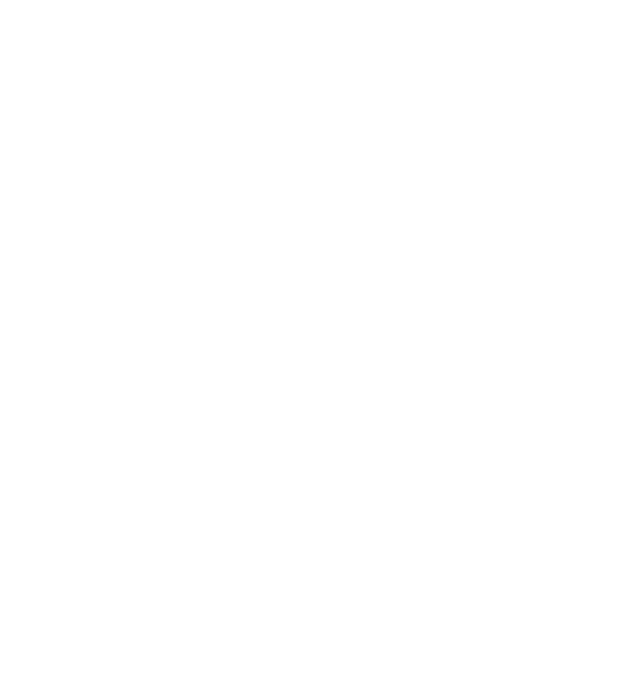
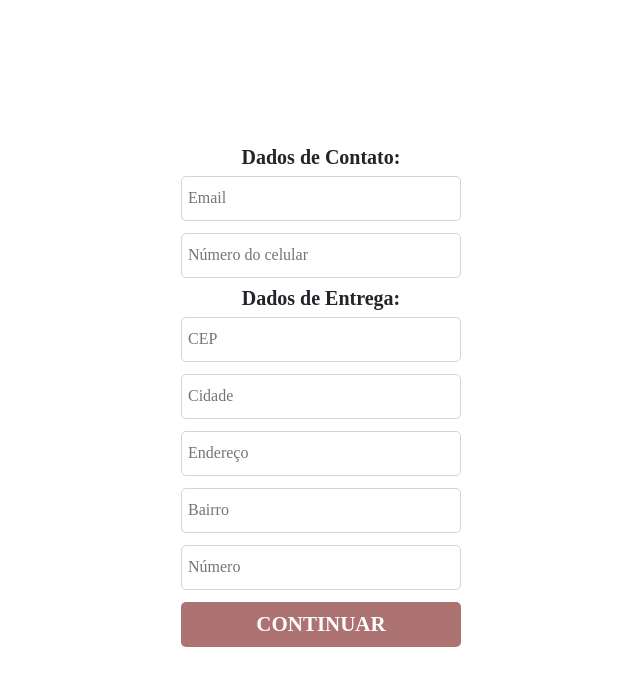
Before and after one commit to rudarabello/projeto14-boot-style-front, a React (Create React App) app: page /checkout in a window 1280 px wide. Before the commit this address had no page. Shown: the top 686 px of the page, without its empty margins (319-959 px from the left). Built offline with nearby package versions, Linux system fonts and the light colour scheme.

Commit message:
Tela de checkout pronta

```diff
--- a/src/App.js
+++ b/src/App.js
@@ -4,6 +4,7 @@
 import Home from "../src/components/Home"
 import RegisterScreen from "./components/RegisterScreen";
 import Login from "../src/components/Login"
+import CheckoutScreen from "./components/CheckoutScreen";
 
 
 export default function App() {
@@ -15,6 +16,7 @@
                     <Route path="/" element={<Home />} />
                     <Route path="/login" element={<Login />} />
                     <Route path="/cadastro" element={<RegisterScreen />} />
+                    <Route path="/checkout" element={<CheckoutScreen />} />
                 </Routes>
             </BrowserRouter>
         </Context.Provider>
--- /dev/null
+++ b/src/components/CheckoutScreen.js
@@ -0,0 +1,171 @@
+import React, { useEffect, useState } from 'react';
+import styled from 'styled-components';
+import { Link, useNavigate } from 'react-router-dom';
+import axios from 'axios';
+
+export default function CheckoutScreen(){
+    return(
+        <Content>
+            <RegisterForm />
+        </Content>
+    );
+}
+
+const Content = styled.div`
+    display: flex;
+    flex-direction: column;
+    justify-content: center;
+    align-items: center;
+    height: 100vh;
+`
+
+function RegisterForm() {
+    const navigate = useNavigate();
+
+    function register(event) {
+        event.preventDefault();
+        const URL = 'https://localhost:5000/pedidos';
+        const promise = axios.post(URL, registerData);
+
+        promise.then(() => {
+            navigate("/");
+        })
+
+        promise.catch(() => {
+            alert("Preencha todos os dados para continuar com a sua compra");
+        })
+
+        setRegisterData()
+    }
+
+    const [registerData, setRegisterData] = useState({
+        email: "",
+        phoneNumber: "",
+        cep: "",
+        city: "",
+        andress: "",
+        district: "",
+        number: ""
+    });
+
+    const { email, phoneNumber, cep, city, andress, district, number} = registerData;
+
+    function handleForm(e) {
+        setRegisterData({
+            ...registerData,
+            [e.target.name]: e.target.value,
+        })
+    }
+
+    return (
+        <RegisterStyle onSubmit={register}>
+
+            <label>Dados de Contato:</label>
+            <input
+                type="email"
+                id='email'
+                placeholder=' Email'
+                required
+                name='email'
+                onChange={handleForm}
+                value={email}
+            />
+            <input
+                type="text"
+                id='phoneNumber'
+                placeholder=' Número do celular'
+                required
+                name='phoneNumber'
+                onChange={handleForm}
+                value={phoneNumber}
+            />
+
+            <label>Dados de Entrega:</label>
+            <input
+                type="text"
+                id='cep'
+                placeholder=' CEP'
+                required
+                name='cep'
+                onChange={handleForm}
+                value={cep}
+            />
+            <input
+                type="text"
+                id='city'
+                placeholder=' Cidade'
+                required
+                name='city'
+                onChange={handleForm}
+                value={city}
+            />
+            <input
+                type="url"
+                id='andress'
+                placeholder=' Endereço'
+                required
+                name='andress'
+                onChange={handleForm}
+                value={andress}
+            />
+            <input
+                type="url"
+                id='district'
+                placeholder=' Bairro'
+                required
+                name='district'
+                onChange={handleForm}
+                value={district}
+            />
+            <input
+                type="number"
+                id='number'
+                placeholder=' Número'
+                required
+                name='number'
+                onChange={handleForm}
+                value={number}
+            />
+
+            <Link to={'/pagamento'}>
+                <button type='submit'>CONTINUAR</button>
+            </Link>
+
+        </RegisterStyle>
+    );
+}
+
+const RegisterStyle = styled.form`
+    display: flex;
+    flex-direction: column;
+    justify-content: center;
+    align-items: center;
+    text-align: start;
+
+    input{
+        width: 280px;
+        height: 45px;
+        margin-bottom: 12px;
+        background: #FFFFFF;
+        border: 1px solid #D5D5D5;
+        border-radius: 5px;
+    }
+    button {
+        width: 280px;
+        height: 45px;
+        margin-bottom: 5px;
+        background: #AD7373;
+        border-radius: 5px;
+        border-style: none;
+        color: #FFFFFF;
+        font-weight: bold;
+        font-size: 20.976px;
+    }
+    label    {
+        font-weight: bold;
+        font-size: 20px;
+        line-height: 17px;
+        text-align: left;
+        margin-bottom: 10px;
+    }
+`
--- a/src/components/RegisterScreen.js
+++ b/src/components/RegisterScreen.js
@@ -33,7 +33,7 @@
 
     function register(event) {
         event.preventDefault();
-        const URL = 'https://localhost:5000/usuarios';
+        const URL = 'https://localhost:5000/signup';
         const promise = axios.post(URL, registerData);
 
         promise.then(() => {
```
Also changed, not shown: src/components/Products.js (+23 -1 lines).
